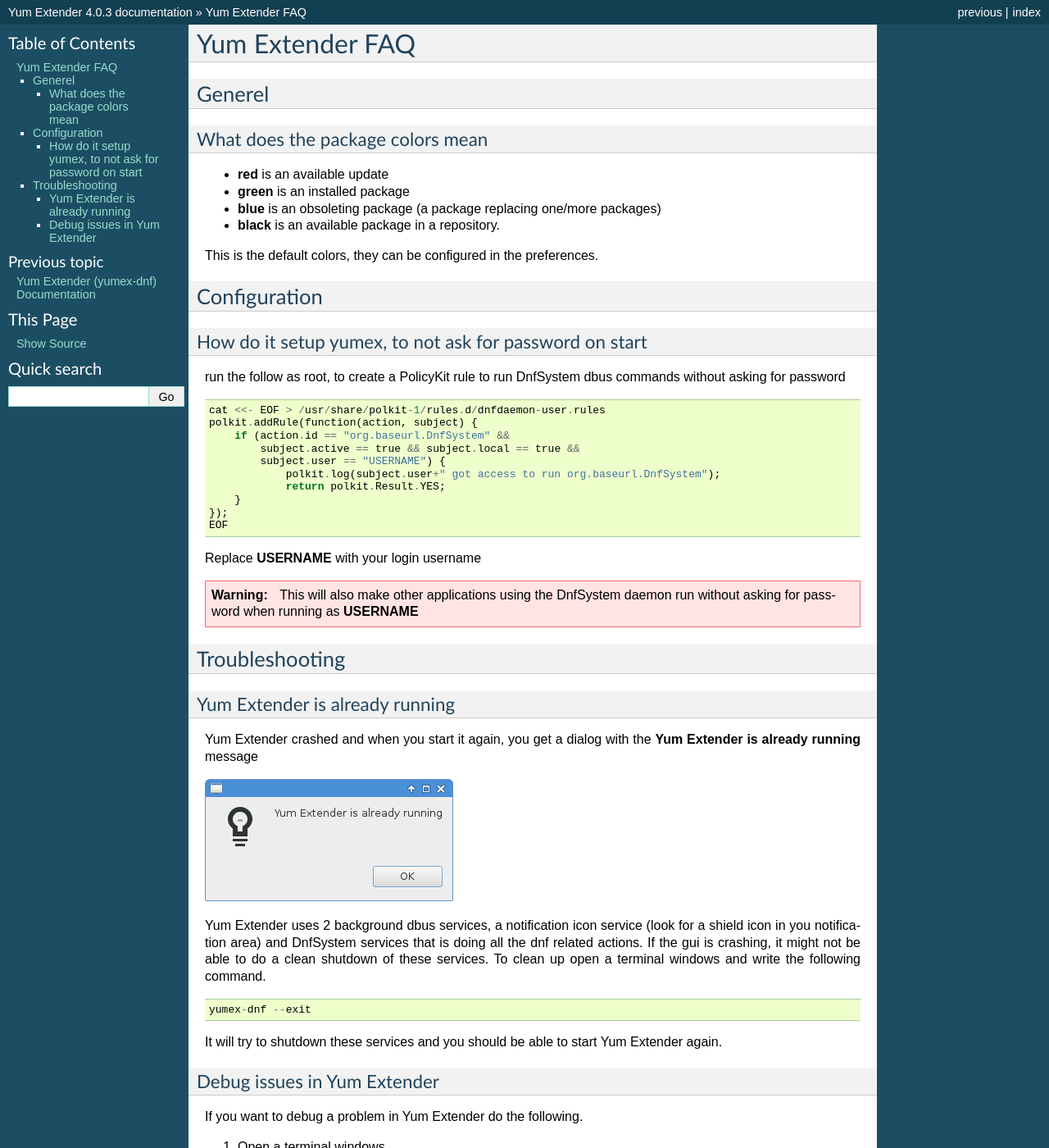
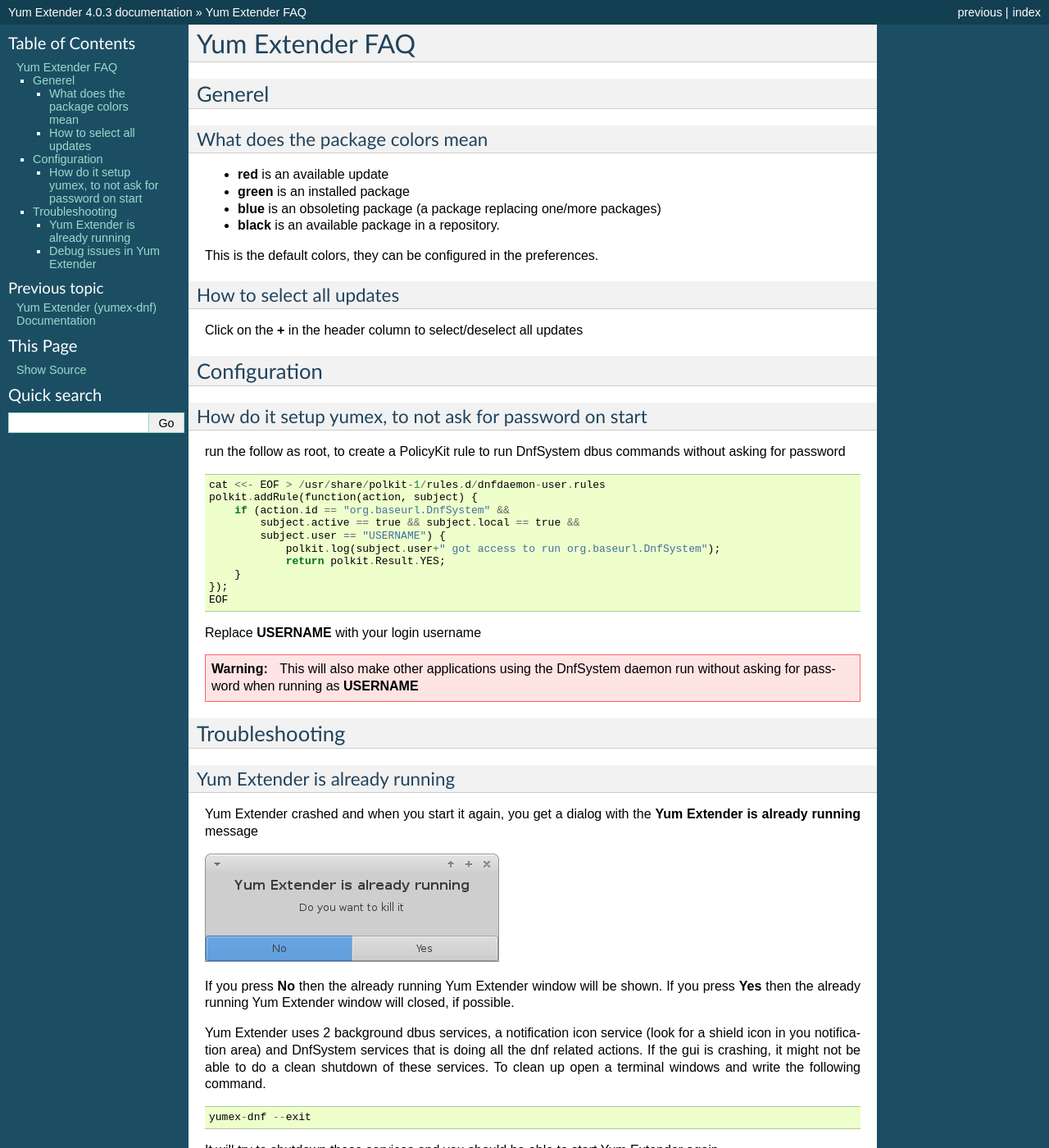
Before and after one commit to timlau/yumex-dnf-old, a Sphinx documentation site: the page built from docs/faq.rst, in a window 1280 px wide and 1400 px high. Shown: the whole window at 82% size. Built offline with Sphinx 7.4.7, drawn with Linux system fonts in a browser that asks for light colours.

Commit message:
doc: update info about yumex is already running
Add faq entry about selecting all updates

```diff
--- a/docs/faq.rst
+++ b/docs/faq.rst
@@ -13,6 +13,11 @@
 * **black** is an available package in a repository.
 
 This is the default colors, they can be configured in the preferences.
+
+How to select all updates
+~~~~~~~~~~~~~~~~~~~~~~~~~~
+
+Click on the **+** in the header column to select/deselect all updates
 
 
 Configuration
@@ -52,6 +57,9 @@
 
 .. image:: img/error-running.png
 
+If you press **No** then the already running Yum Extender window will be shown.
+If you press **Yes** then the already running Yum Extender window will closed, if possible.
+
 Yum Extender uses 2 background dbus services, a notification icon service (look for a shield icon in you notification area) and DnfSystem services that is doing
 all the dnf related actions. If the gui is crashing, it might not be able to do a clean shutdown of these services.
 To clean up open a terminal windows and write the following command.
--- a/docs/main.rst
+++ b/docs/main.rst
@@ -101,7 +101,7 @@
 * An available package will be queued for installation.
 * An available update will be queued for update.
 
-The selection column header can be uses to perform actions on all shown packages in the view.
+The selection column header (**+**) can be uses to perform actions on all shown packages in the view.
 
 .. image::  img/updates-selection.png
 
```
Also changed, not shown: docs/img/error-running.png.
